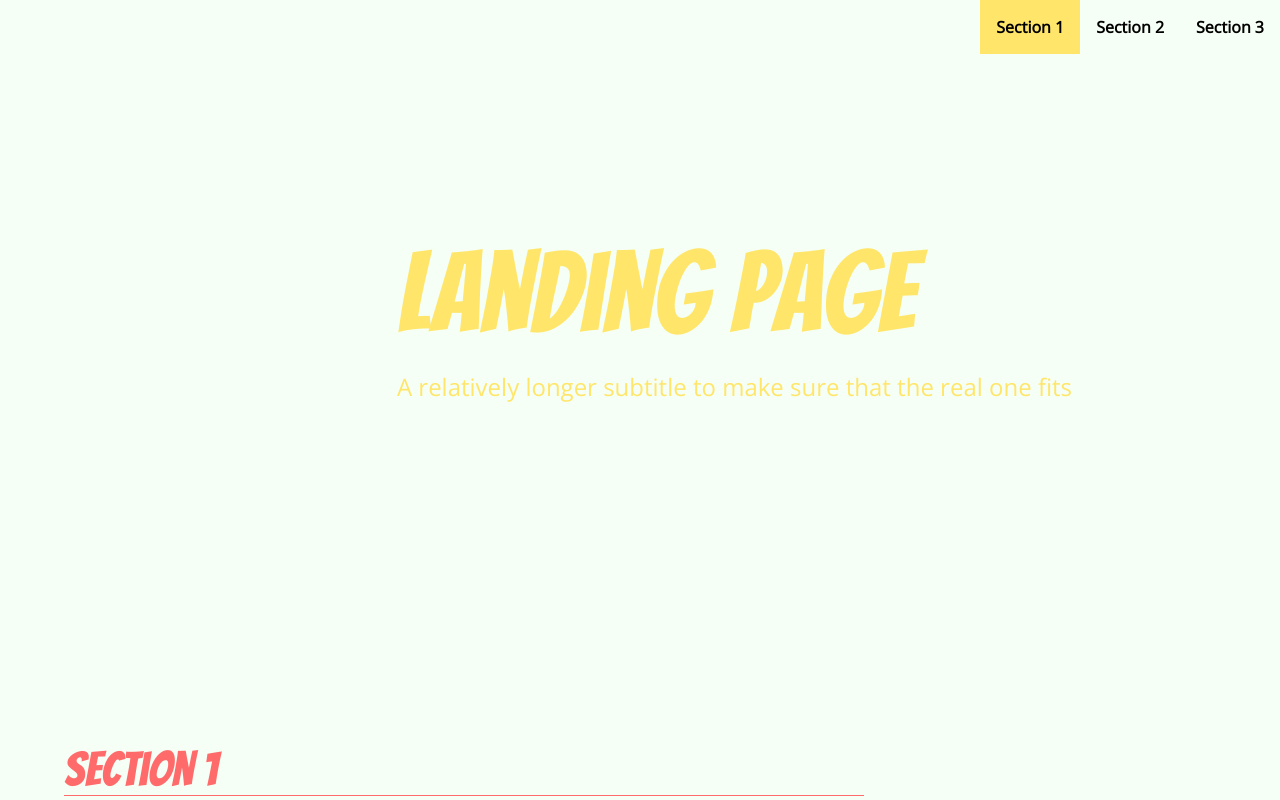
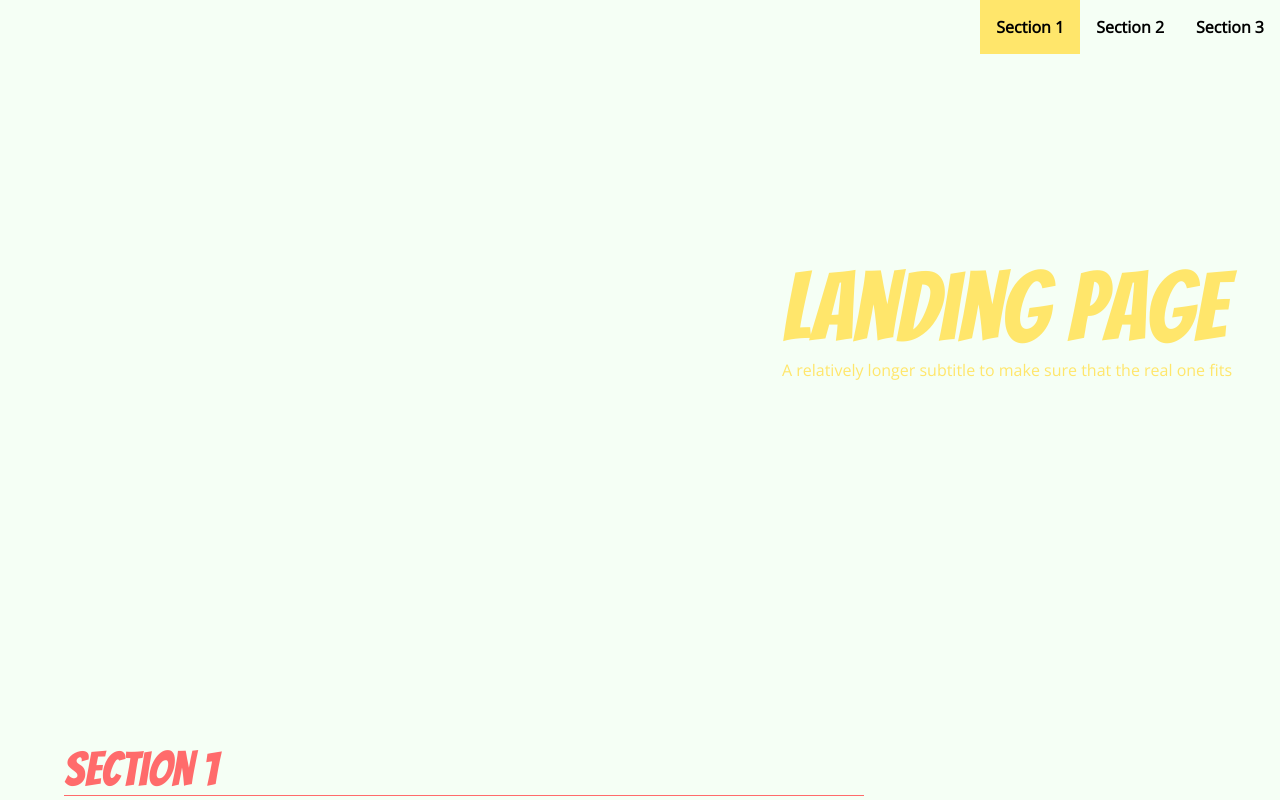
Before and after one commit to PabloAsencio/landing-page, a plain HTML site: page index.html in a window 1280 px wide. Shown: the top 800 px of the page. Drawn offline with nearby package versions, Linux system fonts and the light colour scheme.

Commit message:
feat: Add media queries

```diff
--- a/css/styles.css
+++ b/css/styles.css
@@ -28,25 +28,90 @@ body {
 /* Typography General*/
 h1 {
     font-family: 'Bangers', cursive;
+    font-size: 3.5em;
     font-weight: 400;
-    font-size: 3em;
-    margin: 2em 1rem;
     color: var(--color-primary);
+    margin: 0 1rem 0 10rem;
 }
 
 .main__subtitle {
     color: var(--color-primary);
+    margin: 0 1rem 0 10rem;
 }
 
-@media only screen and (min-width: 35em) {
+@media only screen and (min-width: 375px) {
+    h1 {
+        font-size: 4em;
+        margin: 0 1rem 0 11rem;
+    }
+
+    .main__subtitle {
+        margin: 0 1rem 0 11rem;
+    }
+}
+
+@media only screen and (min-width: 425px) {
+    h1 {
+        font-size: 4em;
+        margin: 0 1rem 0 13rem;
+    }
+
+    .main__subtitle {
+        margin: 0 1rem 0 13rem;
+    }
+}
+
+@media only screen and (min-width: 768px) {
+    h1 {
+        font-size: 4em;
+        margin: 0 1.5rem 0 22rem;
+    }
+
+    .main__subtitle {
+        margin: 0 1.5rem 0 22rem;
+    }
+}
+
+@media only screen and (min-width: 1024px) {
+    h1 {
+        font-size: 6em;
+        margin: 0 3rem 0 16rem;
+    }
+
+    .main__subtitle {
+        margin: 0 3rem 0 16rem;
+    }
+}
+
+@media only screen and (min-width: 1440px) {
     h1 {
         font-size: 7em;
-        margin: 0 4rem 1rem;
+        margin: 0 0 1rem 0;
     }
 
     .main__subtitle {
         font-size: 1.5em;
-        margin: 0 4rem;
+        margin: 0;
+    }
+}
+
+@media only screen and (min-width: 1800px) {
+    h1 {
+        font-size: 9em;
+    }
+
+    .main__subtitle {
+        font-size: 2em;
+    }
+}
+
+@media only screen and (min-width: 2560px) {
+    h1 {
+        font-size: 12em;
+    }
+
+    .main__subtitle {
+        font-size: 3em;
     }
 }
 
@@ -77,14 +142,41 @@ main {
     background-position: center;
 }
 
-.main__header {
-    margin-right: 4em;
-    padding: 5em;
+.main_header {
+    display: flex;
+    flex-direction: column;
+    align-items: baseline;
+}
+
+@media only screen and (min-width: 1440px) {
+    .main__header {
+        margin-right: 3em;
+    }
+}
+
+@media only screen and (min-width: 1800px) {
+    .main__header {
+        margin-right: 2em;
+    }
+}
+
+@media only screen and (min-width: 2560px) {
+    .main__header {
+        margin-right: 2em;
+    }
 }
 
 section {
     position: relative;
     min-height: 80vh;
+}
+
+@media only screen and (min-width: 1800px) {
+    section {
+        max-width: 120em;
+        margin: 0 auto;
+        min-height: 50vh;
+    }
 }
 
 /* ---- Module Rules ---- */
```
